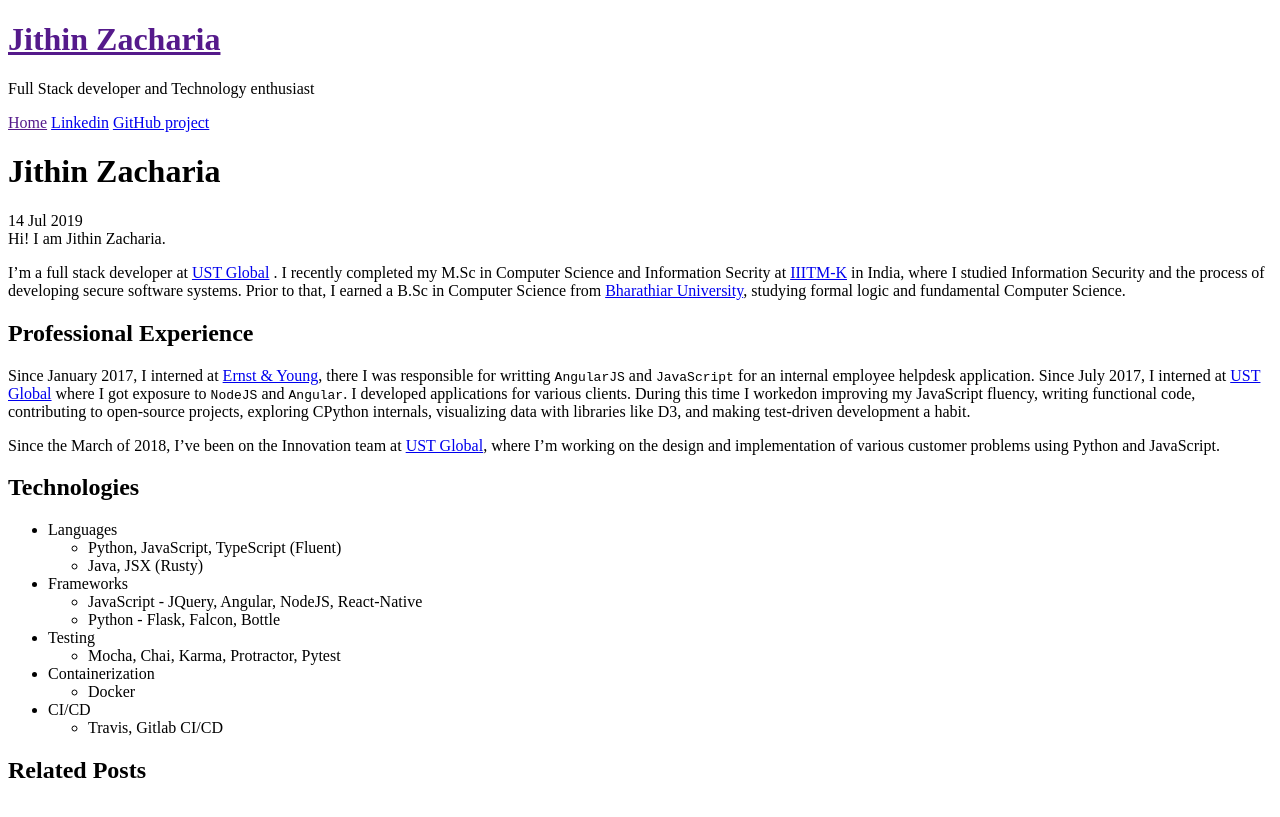
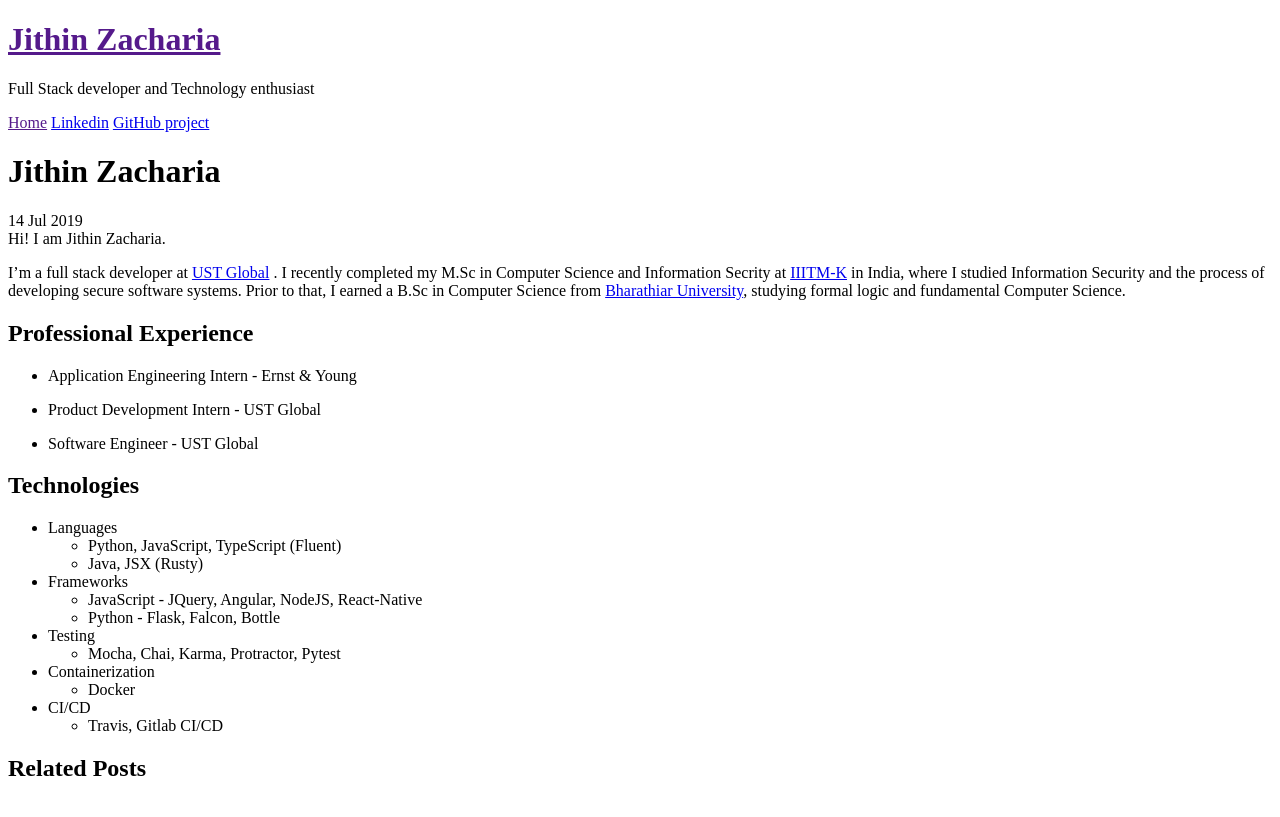
Before and after one commit to Jithinqw/jithinqw.github.io, a Jekyll site: the page built from _posts/2019-7-14-content.md, in a window 1280 px wide. Shown: the top 817 px of the page. Built offline with Jekyll 4.4.1, drawn with Linux system fonts in a browser that asks for light colours; Markdown is read by kramdown in place of the engine named in the settings.

Commit message:
Adding positions

```diff
--- a/_posts/2019-7-14-content.md
+++ b/_posts/2019-7-14-content.md
@@ -11,10 +11,11 @@
 
 ## Professional Experience
 
-Since January 2017, I interned at <a href="https://www.ey.com/">Ernst & Young</a>, there I was responsible for writting `AngularJS` and `JavaScript` for an internal employee helpdesk application. Since July 2017, I interned at <a href="https://www.ust-global.com/">UST Global</a> where I got exposure to `NodeJS` and `Angular`. I developed applications for various clients.
-During this time I workedon improving my JavaScript fluency, writing functional code, contributing to open-source projects, exploring CPython internals, visualizing data with libraries like D3, and making test-driven development a habit.
+* Application Engineering Intern - Ernst & Young
 
-Since the March of 2018, I’ve been on the Innovation team at <a href="https://www.ust-global.com/">UST Global</a>, where I’m working on the design and implementation of various customer problems using Python and JavaScript.
+* Product Development Intern - UST Global
+
+* Software Engineer - UST Global
 
 ## Technologies
 
```
